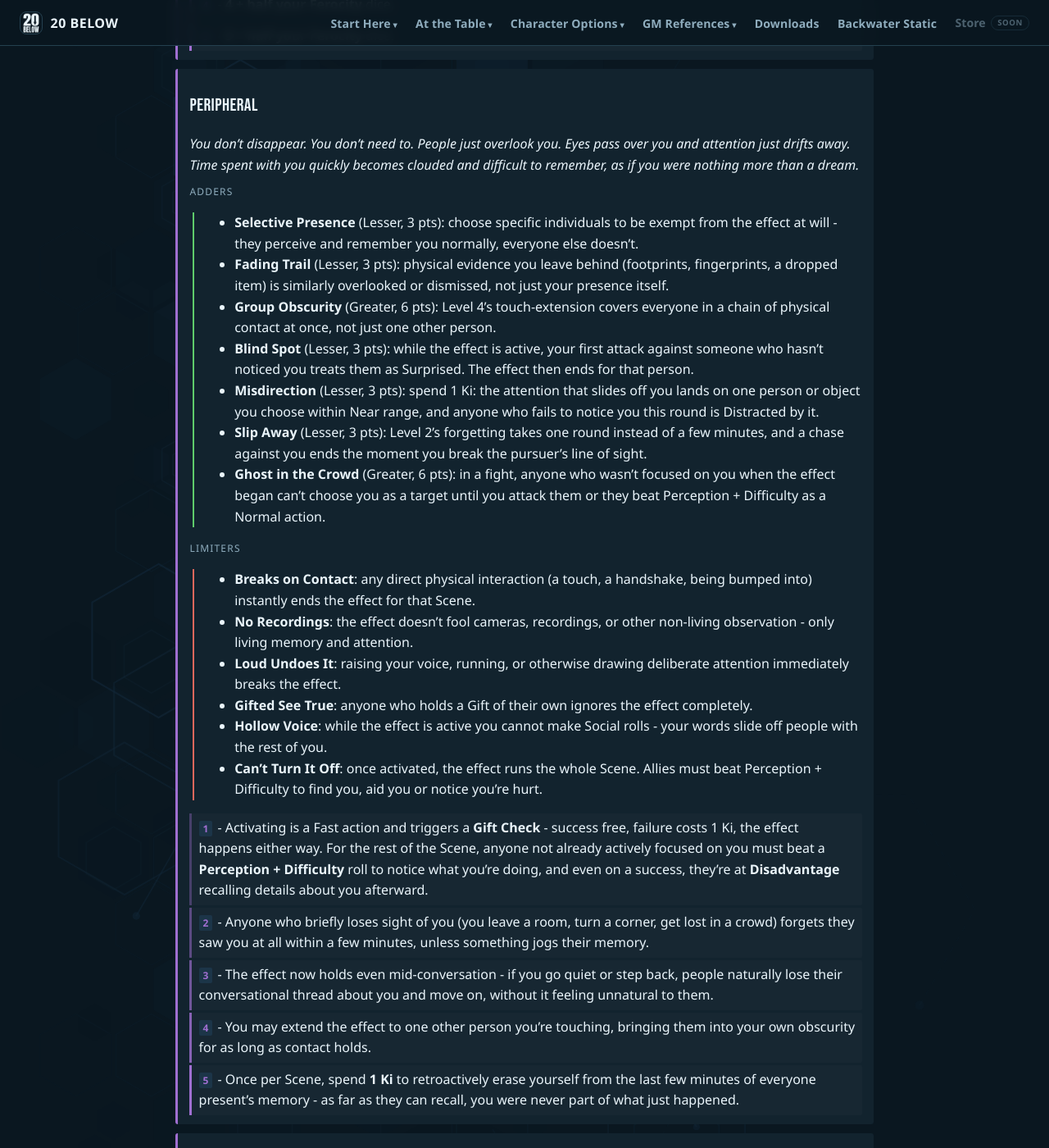
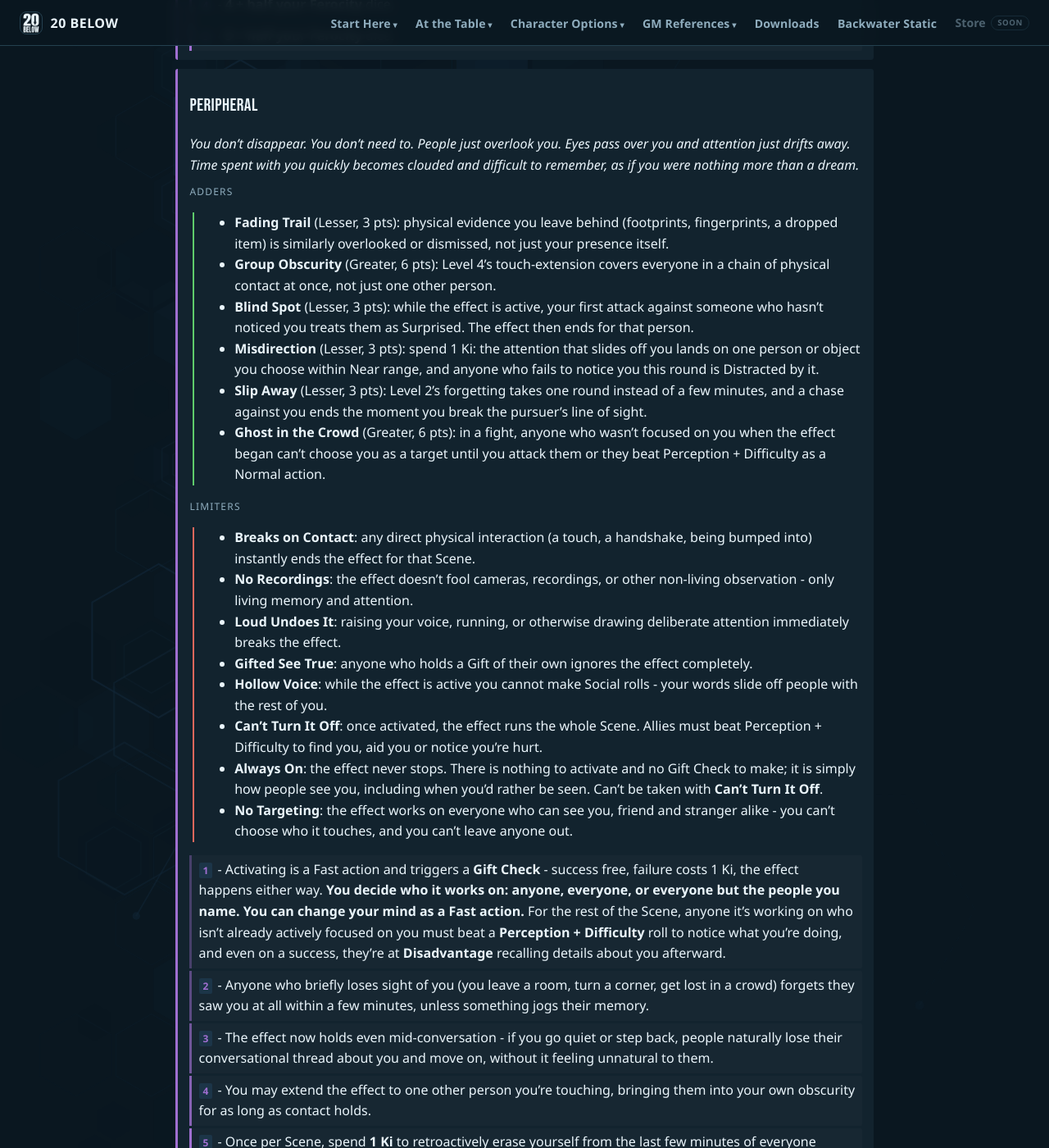
Before and after one commit to feralucce/20_Below, a Jekyll site: the page built from webbook/gifts.md, in a window 1280 px wide and 1400 px high, scrolled down 58548 px. Shown: the whole window at 82% size. Built offline with Jekyll 4.4.1, drawn with Linux system fonts in a browser that asks for light colours.

Commit message:
Peripheral: you choose who it works on; Always On and No Targeting
Choosing who the effect touches is part of the base Gift now, so the
Selective Presence Adder is gone. Two new Limiters: Always On (never
stops, no Gift Check; can't be taken with Can't Turn It Off) and No
Targeting (works on everyone who can see you).

Co-Authored-By: Claude Opus 5.5 <noreply@anthropic.com>

```diff
--- a/webbook/gifts.md
+++ b/webbook/gifts.md
@@ -2552,7 +2552,6 @@ You don’t disappear. You don’t need to. People just overlook you. Eyes pass
 
 <div class="gift-opt gift-opt--adder" markdown="1">
 
-- **Selective Presence** (Lesser, 3 pts): choose specific individuals to be exempt from the effect at will - they perceive and remember you normally, everyone else doesn't.
 - **Fading Trail** (Lesser, 3 pts): physical evidence you leave behind (footprints, fingerprints, a dropped item) is similarly overlooked or dismissed, not just your presence itself.
 - **Group Obscurity** (Greater, 6 pts): Level 4's touch-extension covers everyone in a chain of physical contact at once, not just one other person.
 - **Blind Spot** (Lesser, 3 pts): while the effect is active, your first attack against someone who hasn't noticed you treats them as Surprised. The effect then ends for that person.
@@ -2572,12 +2571,14 @@ You don’t disappear. You don’t need to. People just overlook you. Eyes pass
 - **Gifted See True**: anyone who holds a Gift of their own ignores the effect completely.
 - **Hollow Voice**: while the effect is active you cannot make Social rolls - your words slide off people with the rest of you.
 - **Can't Turn It Off**: once activated, the effect runs the whole Scene. Allies must beat Perception + Difficulty to find you, aid you or notice you're hurt.
-
-</div>
-
-<div class="gift-level gift-level--1" markdown="1">
-
-<span class="gift-n">1</span>- Activating is a Fast action and triggers a **Gift Check** - success free, failure costs 1 Ki, the effect happens either way. For the rest of the Scene, anyone not already actively focused on you must beat a **Perception + Difficulty** roll to notice what you're doing, and even on a success, they're at **Disadvantage** recalling details about you afterward.
+- **Always On**: the effect never stops. There is nothing to activate and no Gift Check to make; it is simply how people see you, including when you'd rather be seen. Can't be taken with **Can't Turn It Off**.
+- **No Targeting**: the effect works on everyone who can see you, friend and stranger alike - you can't choose who it touches, and you can't leave anyone out.
+
+</div>
+
+<div class="gift-level gift-level--1" markdown="1">
+
+<span class="gift-n">1</span>- Activating is a Fast action and triggers a **Gift Check** - success free, failure costs 1 Ki, the effect happens either way. **You decide who it works on: anyone, everyone, or everyone but the people you name. You can change your mind as a Fast action.** For the rest of the Scene, anyone it's working on who isn't already actively focused on you must beat a **Perception + Difficulty** roll to notice what you're doing, and even on a success, they're at **Disadvantage** recalling details about you afterward.
 
 </div>
 
```
Also changed, not shown: rules/gifts.md (+3 -2 lines).
